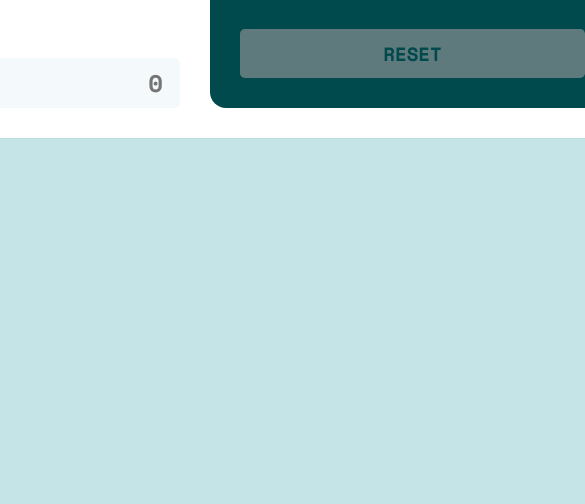
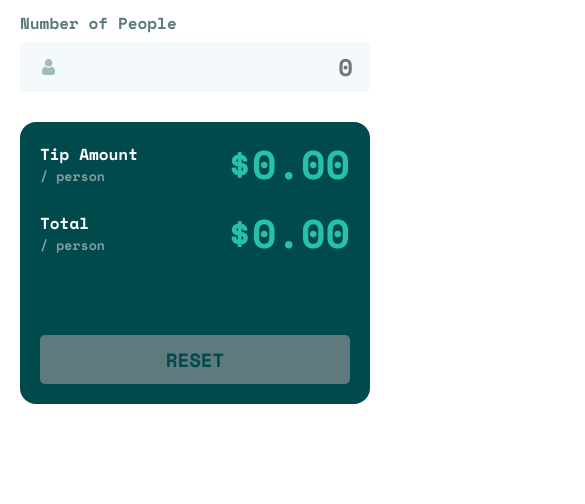
Before and after one commit to FESOO1/Tip-calculator-app23, a plain HTML site: page index.html in a window 390 px wide. Shown: the part 559-1063 px from the top of the page, 585 px wide, since content can reach past the window. Before the commit the page ends 844 px from the top, so only its background shows below. Drawn offline with nearby package versions, Linux system fonts and the light colour scheme.

Commit message:
Finished it.

```diff
--- a/styles.css
+++ b/styles.css
@@ -32,6 +32,7 @@ main {
     align-items: center;
     justify-content: center;
     row-gap: 70px;
+    padding-block: 80px;
 }
 
 /* MAIN CALCULATOR */
@@ -44,7 +45,7 @@ main {
     box-shadow: 0 0 1px var(--grey-400);
     display: grid;
     grid-template-columns: repeat(2, 1fr);
-    column-gap: 30px;
+    gap: 30px;
 }
 
 /* MAIN CALCULATOR INPUT */
@@ -91,6 +92,7 @@ main {
 /* BILL INPUT CONTAINER */
 
 .main-calculator-input-inner-container {
+    width: 100%;
     height: 50px;
     display: grid;
     grid-template-columns: auto 1fr;
@@ -116,6 +118,7 @@ main {
 }
 
 .main-calculator-input-inner-container-input {
+    width: 100%;
     border: 0;
     outline: none;
     font-size: 24px;
@@ -238,3 +241,39 @@ main {
     color: var(--green-900);
     pointer-events: none;
 }
+
+/* MEDIA QUERIES */
+
+@media (max-width: 1000px) {
+    .main-calculator {
+        width: calc(100% - 40px);
+    }
+}
+
+@media (max-width: 880px) {
+    .main-calculator {
+        grid-template-columns: 1fr;
+    }
+    .main-calculator-output {
+        row-gap: 80px;
+    }
+}
+
+@media (max-width: 500px) {
+    body {
+        background-color: var(--white);
+    }
+    .main-calculator {
+        width: 100%;
+        border: 0;
+        box-shadow: 0 0 0 transparent;
+        border-radius: 0;
+        padding: 20px;
+    }
+    .main-calculator-input-tip-container-buttons {
+        grid-template-columns: repeat(2, 1fr);
+    }
+    .main-calculator-output {
+        padding: 20px;
+    }
+}
```
